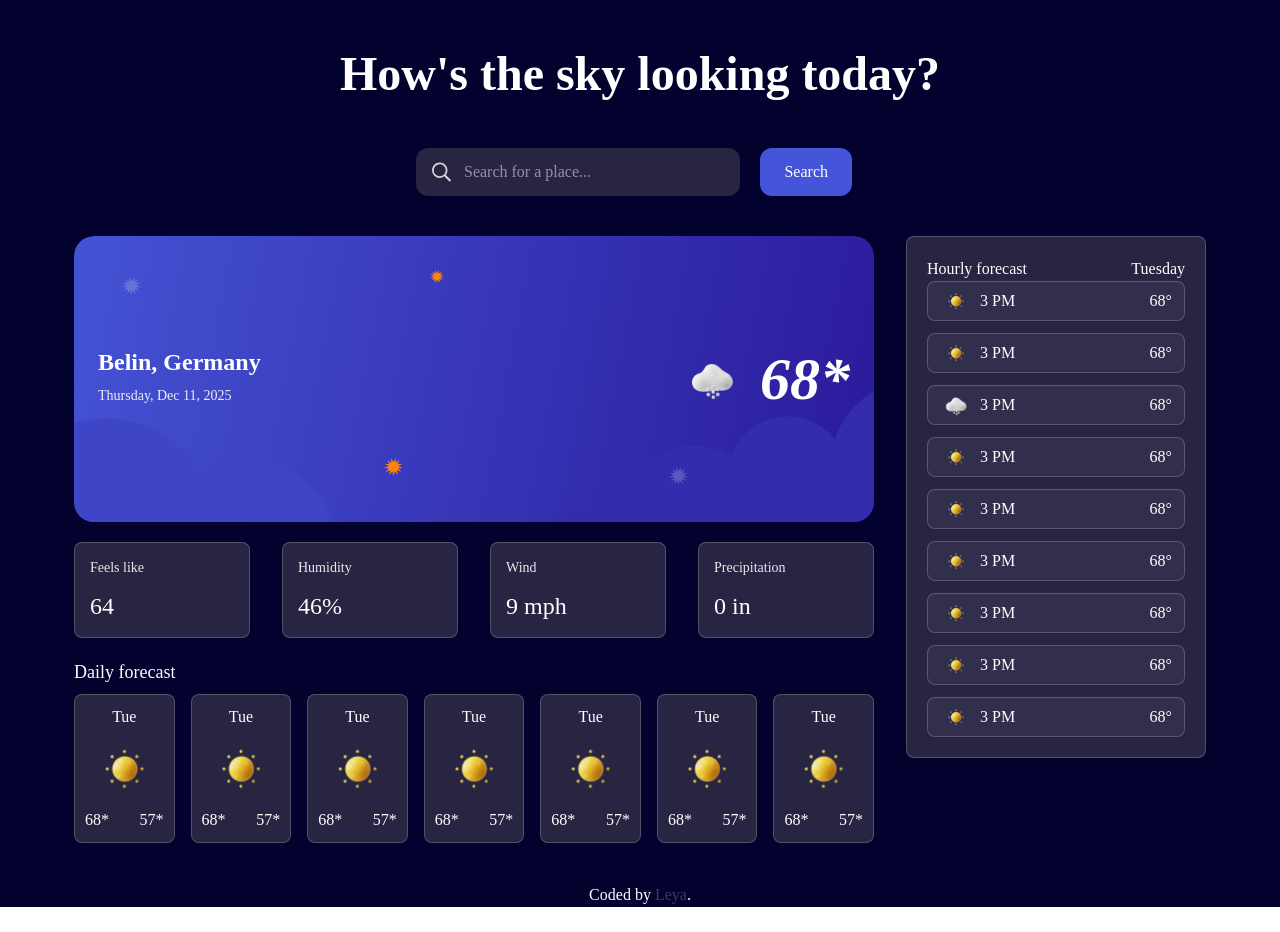
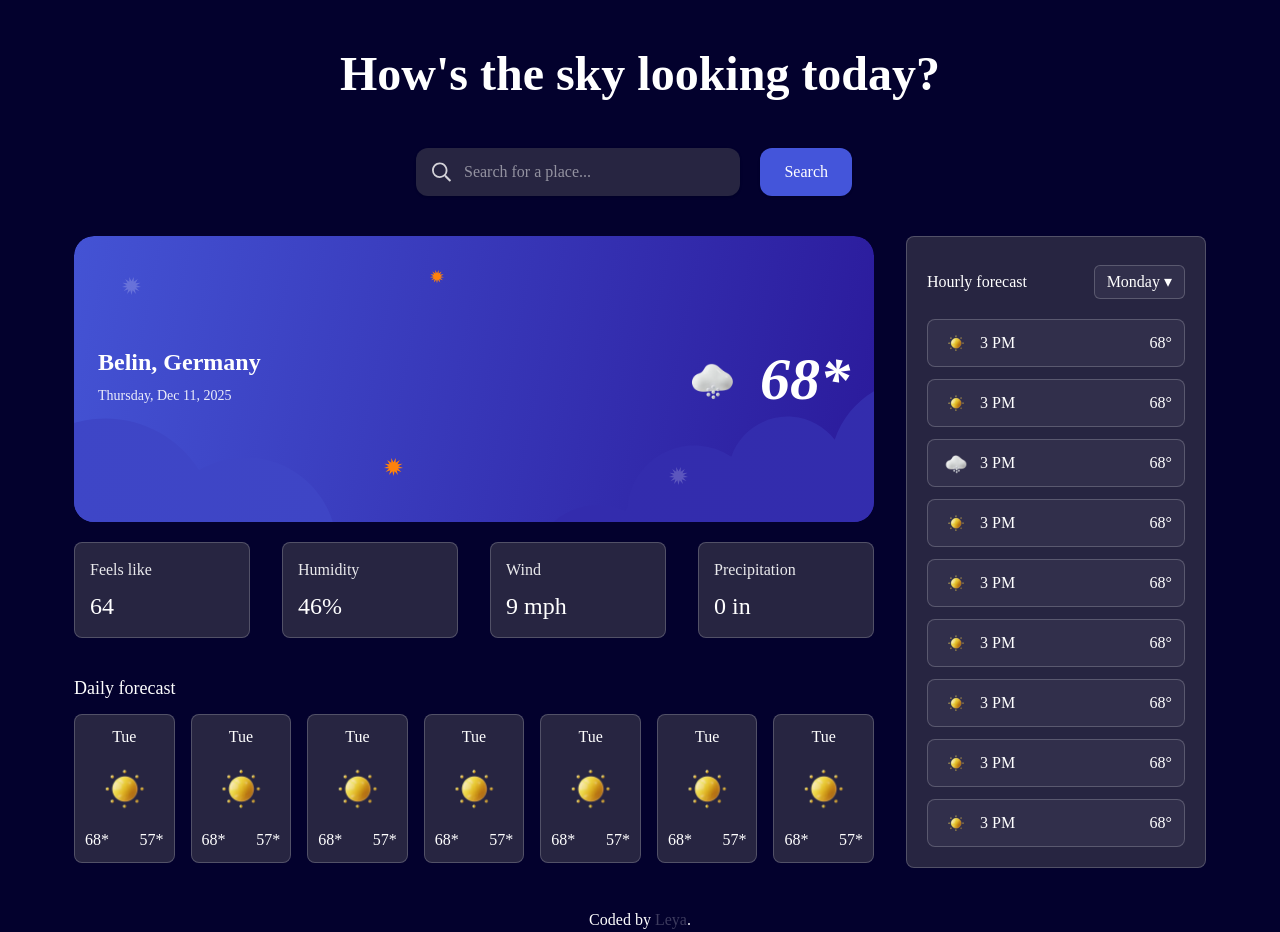
Before and after one commit to minLeya/what-is-your-weather, a React (Vite) app: page / in a window 1280 px wide. Before the commit the page ends 907 px from the top, so only its background shows below. Built offline with nearby package versions, Linux system fonts and the light colour scheme; a web font is replaced by a local one.

Commit message:
feat: add dropdown in HourlyForecast

```diff
--- a/src/components/DailyForecast.jsx
+++ b/src/components/DailyForecast.jsx
@@ -1,7 +1,7 @@
 function DailyForecast() {
     return(
         <div className="text-white">
-            <div className="text-lg mb-2">Daily forecast</div>
+            <div className="text-lg mb-3 mt-4 font-medium">Daily forecast</div>
             <div className="w-[800px] h-[150] flex flex-row justify-between gap-4 box-border">
 
                 {/* make one repeated card */}
--- a/src/components/HourlyForecast.jsx
+++ b/src/components/HourlyForecast.jsx
@@ -1,14 +1,54 @@
+import { useState } from "react";
+
 function HourlyForecast() {
+  const days = [
+    "Monday",
+    "Tuesday",
+    "Wednesday",
+    "Thursday",
+    "Friday",
+    "Saturday",
+    "Sunday",
+  ];
+
+  const [selectedDay, setSelectedDay] = useState("Monday");
+  const [isOpen, setIsOpen] = useState(false);
+
   return (
-    <div className="w-[300px] bg-[hsl(243,27%,20%)] rounded-lg border border-solid border-white/20 box-border p-5 flex flex-col g-5">
+    <div className="w-[300px] bg-[hsl(243,27%,20%)] rounded-lg border border-solid border-white/20 box-border p-5 flex flex-col g-5 text-base">
       {/* scroll */}
-      <div className="flex flex-row justify-between items-center">
+      <div className="flex flex-row justify-between items-center pb-5 pt-2 font-medium text-base">
         <div>Hourly forecast</div>
-        <button>Tuesday</button> {/* dropdown */}
+
+        <div className="relative">
+          <button
+              onClick={() => setIsOpen(!isOpen)}
+              className="px-3 py-1 rounded-md bg-[hsl(243,23%,24%)] border border-white/20 hover:bg-[hsl(243,23%,30%)]"
+          >
+                {selectedDay} ▾
+          </button>
+
+          {isOpen && (
+            <div className="absolute right-0 mt-2 bg-[hsl(243,27%,20%)] rounded-md border border-white/20">
+              {days.map((day) => (
+                <button
+                  key={day}
+                  onClick={() => {
+                    setSelectedDay(day);
+                    setIsOpen(false);
+                  }}
+                  className="block w-full text-left px-4 py-2 hover:bg-white/10 hover:rounded-md transition"
+                >
+                  {day}
+                </button>
+              ))}
+            </div>
+          )}
+        </div>
       </div>
 
       <div className="flex flex-col gap-3">
-        <div className="bg-[hsl(243,23%,24%)] rounded-lg h-10 flex flex-row justify-between items-center px-3 border border-white/20">
+        <div className="bg-[hsl(243,23%,24%)] rounded-lg h-12 flex flex-row justify-between items-center px-3 border border-white/20">
           {/* сколько штук сколько часов от 12AM till 12PM */}
           <div className="flex flex-row items-center gap-2">
             <div className="w-8 h-8 flex items-center justify-center">
@@ -21,7 +61,7 @@ function HourlyForecast() {
           <div>68°</div>
         </div>
 
-        <div className="bg-[hsl(243,23%,24%)] rounded-lg h-10 flex flex-row justify-between items-center px-3 border border-white/20">
+        <div className="bg-[hsl(243,23%,24%)] rounded-lg h-12 flex flex-row justify-between items-center px-3 border border-white/20">
           {/* сколько штук сколько часов от 12AM till 12PM */}
           <div className="flex flex-row items-center gap-2">
             <div className="w-8 h-8 flex items-center justify-center">
@@ -34,7 +74,7 @@ function HourlyForecast() {
           <div>68°</div>
         </div>
 
-        <div className="bg-[hsl(243,23%,24%)] rounded-lg h-10 flex flex-row justify-between items-center px-3 border border-white/20">
+        <div className="bg-[hsl(243,23%,24%)] rounded-lg h-12 flex flex-row justify-between items-center px-3 border border-white/20">
           {/* сколько штук сколько часов от 12AM till 12PM */}
           <div className="flex flex-row items-center gap-2">
             <div className="w-8 h-8 flex items-center justify-center">
@@ -47,7 +87,7 @@ function HourlyForecast() {
           <div>68°</div>
         </div>
 
-        <div className="bg-[hsl(243,23%,24%)] rounded-lg h-10 flex flex-row justify-between items-center px-3 border border-white/20">
+        <div className="bg-[hsl(243,23%,24%)] rounded-lg h-12 flex flex-row justify-between items-center px-3 border border-white/20">
           {/* сколько штук сколько часов от 12AM till 12PM */}
           <div className="flex flex-row items-center gap-2">
             <div className="w-8 h-8 flex items-center justify-center">
@@ -60,7 +100,7 @@ function HourlyForecast() {
           <div>68°</div>
         </div>
 
-        <div className="bg-[hsl(243,23%,24%)] rounded-lg h-10 flex flex-row justify-between items-center px-3 border border-white/20">
+        <div className="bg-[hsl(243,23%,24%)] rounded-lg h-12 flex flex-row justify-between items-center px-3 border border-white/20">
           {/* сколько штук сколько часов от 12AM till 12PM */}
           <div className="flex flex-row items-center gap-2">
             <div className="w-8 h-8 flex items-center justify-center">
@@ -73,7 +113,7 @@ function HourlyForecast() {
           <div>68°</div>
         </div>
 
-        <div className="bg-[hsl(243,23%,24%)] rounded-lg h-10 flex flex-row justify-between items-center px-3 border border-white/20">
+        <div className="bg-[hsl(243,23%,24%)] rounded-lg h-12 flex flex-row justify-between items-center px-3 border border-white/20">
           {/* сколько штук сколько часов от 12AM till 12PM */}
           <div className="flex flex-row items-center gap-2">
             <div className="w-8 h-8 flex items-center justify-center">
@@ -86,7 +126,7 @@ function HourlyForecast() {
           <div>68°</div>
         </div>
 
-        <div className="bg-[hsl(243,23%,24%)] rounded-lg h-10 flex flex-row justify-between items-center px-3 border border-white/20">
+        <div className="bg-[hsl(243,23%,24%)] rounded-lg h-12 flex flex-row justify-between items-center px-3 border border-white/20">
           {/* сколько штук сколько часов от 12AM till 12PM */}
           <div className="flex flex-row items-center gap-2">
             <div className="w-8 h-8 flex items-center justify-center">
@@ -99,7 +139,7 @@ function HourlyForecast() {
           <div>68°</div>
         </div>
 
-        <div className="bg-[hsl(243,23%,24%)] rounded-lg h-10 flex flex-row justify-between items-center px-3 border border-white/20">
+        <div className="bg-[hsl(243,23%,24%)] rounded-lg h-12 flex flex-row justify-between items-center px-3 border border-white/20">
           {/* сколько штук сколько часов от 12AM till 12PM */}
           <div className="flex flex-row items-center gap-2">
             <div className="w-8 h-8 flex items-center justify-center">
@@ -112,7 +152,7 @@ function HourlyForecast() {
           <div>68°</div>
         </div>
 
-        <div className="bg-[hsl(243,23%,24%)] rounded-lg h-10 flex flex-row justify-between items-center px-3 border border-white/20">
+        <div className="bg-[hsl(243,23%,24%)] rounded-lg h-12 flex flex-row justify-between items-center px-3 border border-white/20">
           {/* сколько штук сколько часов от 12AM till 12PM */}
           <div className="flex flex-row items-center gap-2">
             <div className="w-8 h-8 flex items-center justify-center">
--- a/src/components/WeatherDetails.jsx
+++ b/src/components/WeatherDetails.jsx
@@ -2,23 +2,23 @@ function WeatherDetails() {
   return (
     <div className="w-[800px] flex flex-row justify-between">
       <div className="w-44 h-24 bg-[hsl(243,27%,20%)] rounded-lg border border-solid border-white/20 box-border flex flex-col justify-between p-[15px]">
-        <div className="text-sm text-white/90">Feels like</div>
+        <div className="text-base text-white/90">Feels like</div>
         <div className="text-2xl">64</div> {/* api */}
       </div>
 
       <div className="w-44 h-24 bg-[hsl(243,27%,20%)] rounded-lg border border-solid border-white/20 box-border flex flex-col justify-between p-[15px]">
-        <div className="text-sm text-white/90">Humidity</div>
+        <div className="text-base text-white/90">Humidity</div>
         <div className="text-2xl">46%</div> {/* api */}
       </div>
 
 
       <div className="w-44 h-24 bg-[hsl(243,27%,20%)] rounded-lg border border-solid border-white/20 box-border flex flex-col justify-between p-[15px]">
-        <div className="text-sm text-white/90">Wind</div>
+        <div className="text-base text-white/90">Wind</div>
         <div className="text-2xl">9 mph</div> {/* api */}
       </div>
 
       <div className="w-44 h-24 bg-[hsl(243,27%,20%)] rounded-lg border border-solid border-white/20 box-border flex flex-col justify-between p-[15px]">
-        <div className="text-sm text-white/90">Precipitation</div>
+        <div className="text-base text-white/90">Precipitation</div>
         <div className="text-2xl"> 0 in</div> {/* api */}
       </div>
 
```
